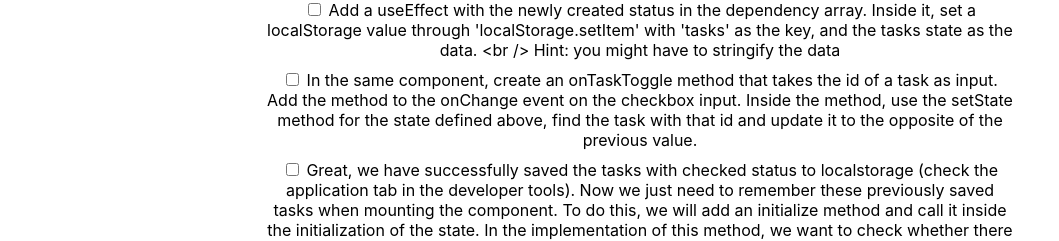
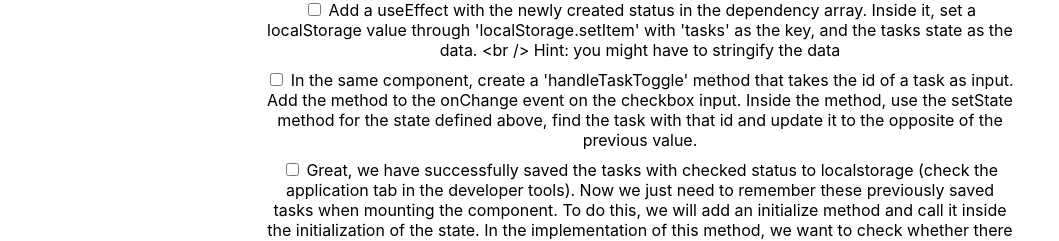
Before and after one commit to cammiida/state-management-course-2, a React (Create React App) app: page /web-storage in a window 1280 px wide. Shown: the part 399-640 px from the top of the page, without its empty margins (0-1059 px from the left). Built offline with nearby package versions, Linux system fonts and the light colour scheme.

Commit message:
:recycle: onChange -> handleChange

```diff
--- a/src/data/webStorageTasks.js
+++ b/src/data/webStorageTasks.js
@@ -19,7 +19,7 @@ const webStorageTasks = [
   {
     id: 3,
     text: `
-        In the same component, create an onTaskToggle method that takes the id
+        In the same component, create a 'handleTaskToggle' method that takes the id
         of a task as input. Add the method to the onChange event on the checkbox
         input. Inside the method, use the setState method for the state defined
         above, find the task with that id and update it to the opposite of the
```
